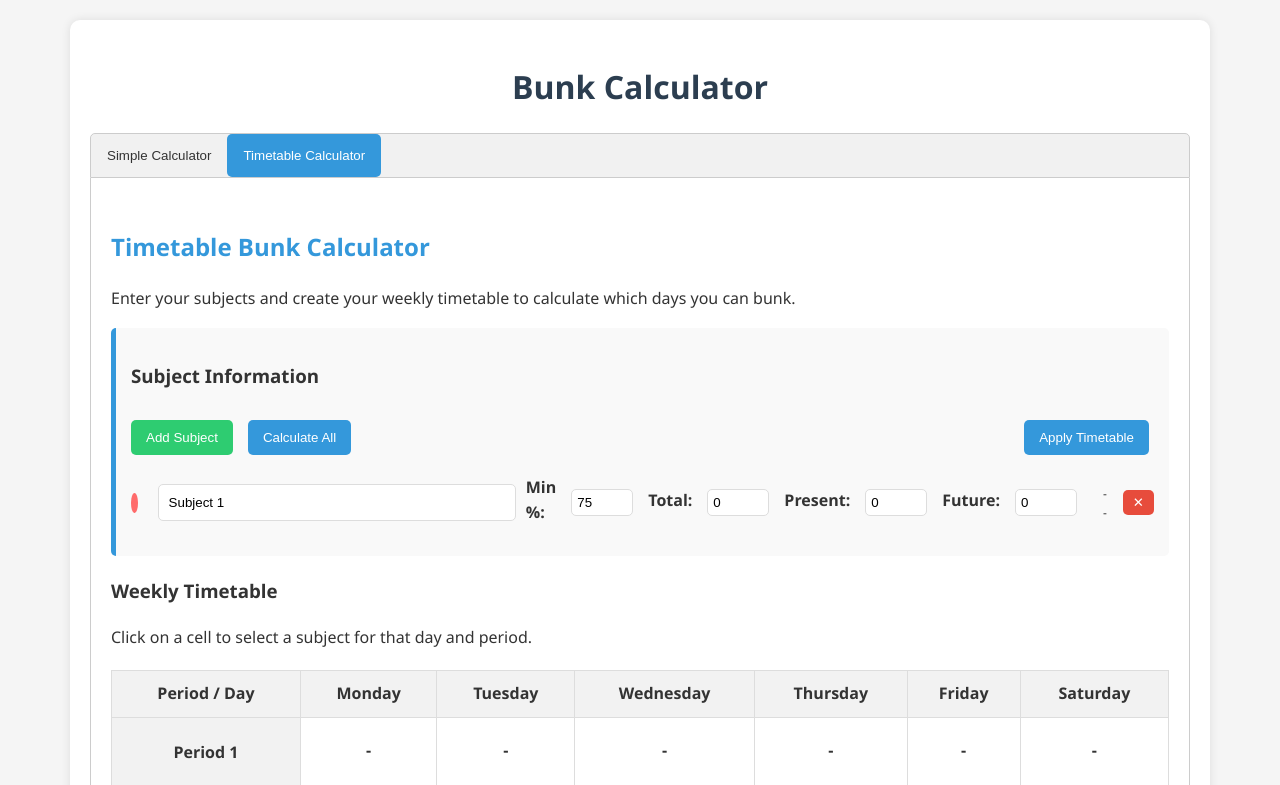
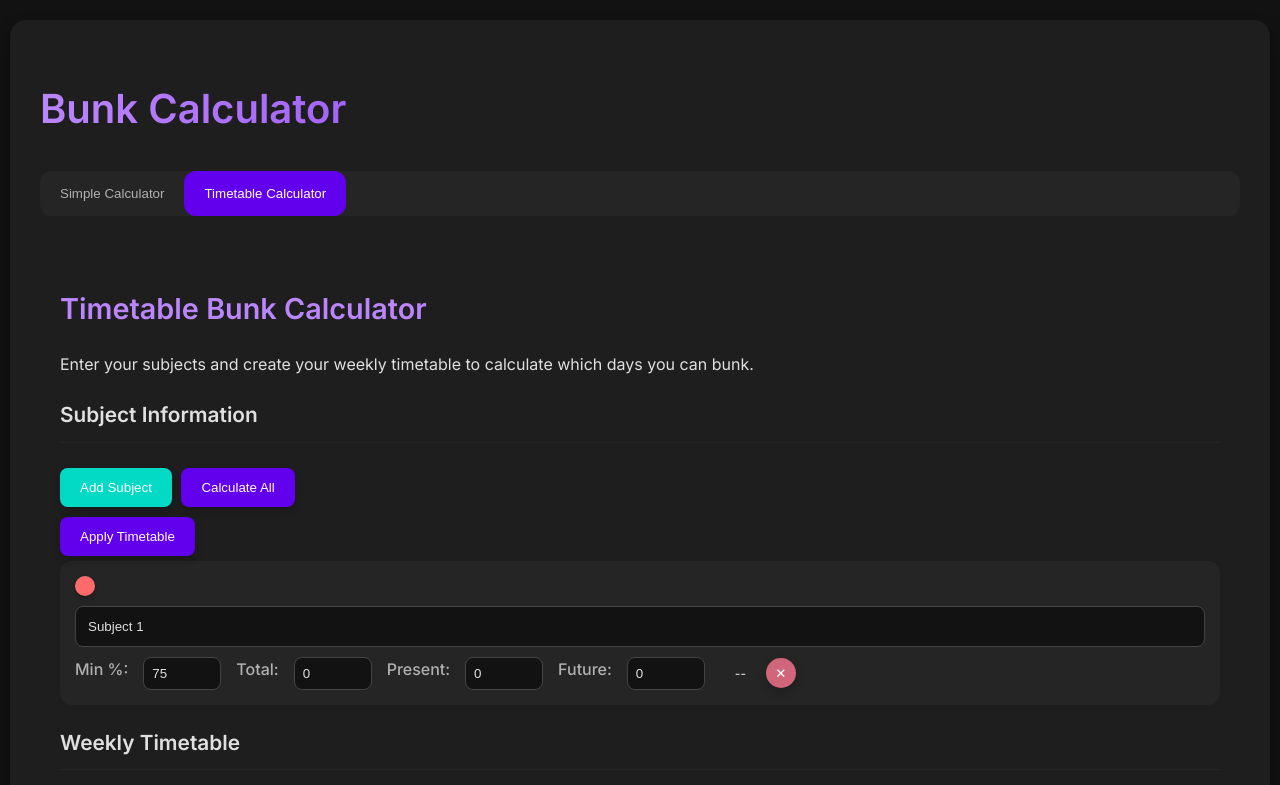
Before and after one commit to casper-bug/stealthbunk, a plain HTML site: page index.html in a window 1280 px wide. Both pictures are taken after a click on the button "Timetable Calculator". Shown: the top 785 px of the page. Drawn offline with Linux system fonts and the light colour scheme.

Commit message:
Update index.html

```diff
--- a/index.html
+++ b/index.html
@@ -2,186 +2,312 @@
 <html lang="en">
 <head>
     <meta charset="UTF-8">
+    <link href="https://fonts.googleapis.com/css2?family=Inter:wght@400;500;600;700&display=swap" rel="stylesheet">
     <meta name="viewport" content="width=device-width, initial-scale=1.0">
     <title>Bunk Calculator</title>
     <style>
+        /* Main theme colors */
+:root {
+  --bg-primary: #121212;
+  --bg-secondary: #1e1e1e;
+  --bg-tertiary: #252525;
+  --text-primary: #e0e0e0;
+  --text-secondary: #b0b0b0;
+  --accent-primary: #6200ee;
+  --accent-secondary: #bb86fc;
+  --error: #cf6679;
+  --success: #03dac6;
+  --warning: #ffab40;
+  --card-shadow: 0 8px 16px rgba(0, 0, 0, 0.4);
+}
+
+/* Base styles */
 body {
-            font-family: 'Segoe UI', Tahoma, Geneva, Verdana, sans-serif;
+  font-family: 'Inter', 'Segoe UI', sans-serif;
   line-height: 1.6;
   margin: 0;
-            padding: 20px;
-            background-color: #f5f5f5;
-            color: #333;
+  padding: 0;
+  background: var(--bg-primary);
+  color: var(--text-primary);
+  transition: all 0.3s ease;
 }
+
 .container {
-            max-width: 1100px;
-            margin: 0 auto;
-            background: white;
-            padding: 20px;
-            border-radius: 10px;
-            box-shadow: 0 0 10px rgba(0, 0, 0, 0.1);
+  max-width: 1200px;
+  margin: 20px auto;
+  background: var(--bg-secondary);
+  padding: 30px;
+  border-radius: 16px;
+  box-shadow: var(--card-shadow);
 }
+
+h1, h2, h3 {
+  color: var(--text-primary);
+  margin-bottom: 20px;
+  font-weight: 600;
+}
+
 h1 {
-            color: #2c3e50;
-            text-align: center;
-            margin-bottom: 20px;
+  font-size: 2.5rem;
+  background: linear-gradient(90deg, var(--accent-secondary), var(--accent-primary));
+  -webkit-background-clip: text;
+  background-clip: text;
+  color: transparent;
+  margin-bottom: 30px;
 }
+
 h2 {
-            color: #3498db;
+  font-size: 1.8rem;
+  color: var(--accent-secondary);
   margin-top: 30px;
 }
+
+h3 {
+  font-size: 1.3rem;
+  border-bottom: 1px solid var(--bg-tertiary);
+  padding-bottom: 10px;
+}
+
 .calculator {
   display: flex;
   flex-wrap: wrap;
-            gap: 20px;
+  gap: 25px;
+  margin-bottom: 30px;
+}
+
+.input-group {
+  flex: 1;
+  min-width: 280px;
+  background: var(--bg-tertiary);
+  padding: 20px;
+  border-radius: 12px;
+  box-shadow: 0 4px 8px rgba(0, 0, 0, 0.2);
+}
+
+label {
+  display: block;
+  margin-bottom: 8px;
+  font-weight: 500;
+  color: var(--text-secondary);
+}
+
+input, select {
+  width: 100%;
+  padding: 12px;
+  border: 1px solid #444;
+  background: var(--bg-primary);
+  border-radius: 8px;
+  margin-bottom: 15px;
+  color: var(--text-primary);
+  transition: all 0.3s ease;
+}
+
+input:focus, select:focus {
+  outline: none;
+  border-color: var(--accent-secondary);
+  box-shadow: 0 0 0 2px rgba(187, 134, 252, 0.3);
+}
+
+button {
+  background: var(--accent-primary);
+  color: white;
+  border: none;
+  padding: 12px 20px;
+  border-radius: 8px;
+  cursor: pointer;
+  margin: 5px 5px 5px 0;
+  font-weight: 500;
+  transition: all 0.2s ease;
+  box-shadow: 0 4px 8px rgba(0, 0, 0, 0.2);
+}
+
+button:hover {
+  background: var(--accent-secondary);
+  transform: translateY(-2px);
+  box-shadow: 0 6px 12px rgba(0, 0, 0, 0.3);
+}
+
+.result {
+  margin-top: 20px;
+  padding: 20px;
+  background: var(--bg-tertiary);
+  border-radius: 12px;
+  border-left: 5px solid var(--accent-primary);
+  box-shadow: 0 4px 8px rgba(0, 0, 0, 0.2);
+}
+
+/* Tabs */
+.tab {
+  overflow: hidden;
+  border: none;
+  background: var(--bg-tertiary);
+  border-radius: 12px;
+  display: flex;
   margin-bottom: 20px;
 }
-        .input-group {
-            flex: 1;
-            min-width: 250px;
-        }
-        label {
-            display: block;
-            margin-bottom: 5px;
-            font-weight: bold;
-        }
-        input, select {
-            width: 100%;
-            padding: 10px;
-            border: 1px solid #ddd;
-            border-radius: 5px;
-            margin-bottom: 15px;
-        }
-        button {
-            background-color: #3498db;
-            color: white;
-            border: none;
-            padding: 10px 15px;
-            border-radius: 5px;
-            cursor: pointer;
-            margin-top: 10px;
-            margin-right: 5px;
-        }
-        button:hover {
-            background-color: #2980b9;
-        }
-        .result {
-            margin-top: 20px;
-            padding: 15px;
-            background-color: #f0f8ff;
-            border-radius: 5px;
-            border-left: 5px solid #3498db;
-        }
-        .result h3 {
-            margin-top: 0;
-            color: #2c3e50;
-        }
-        .tab {
-            overflow: hidden;
-            border: 1px solid #ccc;
-            background-color: #f1f1f1;
-            border-radius: 5px 5px 0 0;
-        }
+
 .tab button {
-            background-color: inherit;
+  background: transparent;
   float: left;
   border: none;
   outline: none;
   cursor: pointer;
-            padding: 14px 16px;
+  padding: 15px 20px;
   transition: 0.3s;
-            color: #333;
+  color: var(--text-secondary);
   margin: 0;
+  border-radius: 12px;
+  box-shadow: none;
 }
+
 .tab button:hover {
-            background-color: #ddd;
+  background: rgba(255, 255, 255, 0.05);
+  transform: none;
+  box-shadow: none;
 }
+
 .tab button.active {
-            background-color: #3498db;
+  background: var(--accent-primary);
   color: white;
 }
+
 .tabcontent {
   display: none;
   padding: 20px;
-            border: 1px solid #ccc;
-            border-top: none;
-            border-radius: 0 0 5px 5px;
-            animation: fadeEffect 1s;
+  border: none;
+  border-radius: 12px;
+  background: var(--bg-secondary);
+  animation: fadeIn 0.5s;
 }
-        @keyframes fadeEffect {
-            from {opacity: 0;}
-            to {opacity: 1;}
+
+@keyframes fadeIn {
+  from { opacity: 0; }
+  to { opacity: 1; }
 }
+
+/* Tables */
 table {
   width: 100%;
-            border-collapse: collapse;
+  border-collapse: separate;
+  border-spacing: 0;
   margin-top: 20px;
+  box-shadow: 0 4px 8px rgba(0, 0, 0, 0.2);
+  border-radius: 12px;
+  overflow: hidden;
 }
+
 th, td {
-            border: 1px solid #ddd;
-            padding: 8px;
+  border: none;
+  padding: 15px;
   text-align: left;
 }
+
 th {
-            background-color: #f2f2f2;
+  background: var(--bg-tertiary);
+  color: var(--text-secondary);
+  font-weight: 500;
 }
-        .timetable-container {
-            margin-top: 20px;
+
+td {
+  border-bottom: 1px solid var(--bg-tertiary);
 }
+
+/* Subject entries */
 .subject-entry {
   display: flex;
   gap: 10px;
-            margin-bottom: 10px;
+  margin-bottom: 15px;
   align-items: center;
+  flex-wrap: wrap;
+  background: var(--bg-tertiary);
+  padding: 15px;
+  border-radius: 12px;
+  transition: all 0.3s ease;
 }
+
+.subject-entry:hover {
+  transform: translateY(-2px);
+  box-shadow: 0 6px 12px rgba(0, 0, 0, 0.3);
+}
+
 .subject-entry input {
   margin-bottom: 0;
 }
+
 .add-subject-btn {
-            background-color: #2ecc71;
+  background: var(--success);
 }
+
 .remove-subject-btn {
-            background-color: #e74c3c;
-            padding: 5px 10px;
+  background: var(--error);
+  padding: 6px 10px;
   margin: 0;
+  border-radius: 50%;
+  width: 30px;
+  height: 30px;
+  display: flex;
+  align-items: center;
+  justify-content: center;
 }
-        .days-input {
+
+.small-input {
   width: 60px;
+  padding: 8px;
+  margin: 0 5px;
 }
+
 .color-indicator {
   width: 20px;
   height: 20px;
   border-radius: 50%;
   display: inline-block;
   margin-right: 10px;
+  box-shadow: 0 2px 4px rgba(0, 0, 0, 0.3);
 }
-        .timetable-grid {
-            width: 100%;
-            border-collapse: collapse;
-            margin-top: 20px;
+
+/* Status indicators */
+.bunk-status {
+  display: inline-block;
+  padding: 4px 10px;
+  border-radius: 20px;
+  font-size: 12px;
+  margin-left: 5px;
+  font-weight: 500;
 }
+
+.can-bunk-status {
+  background: rgba(3, 218, 198, 0.2);
+  color: var(--success);
+}
+
+.cannot-bunk-status {
+  background: rgba(207, 102, 121, 0.2);
+  color: var(--error);
+}
+
+/* Timetable */
 .timetable-grid th, .timetable-grid td {
-            border: 1px solid #ddd;
-            padding: 10px;
   text-align: center;
+  padding: 15px;
+  position: relative;
 }
-        .timetable-grid th {
-            background-color: #f2f2f2;
-        }
+
 .timetable-grid td {
-            position: relative;
   height: 50px;
   cursor: pointer;
+  transition: all 0.3s ease;
 }
-        .timetable-grid td.selected {
-            background-color: #e8f4f8;
+
+.timetable-grid td.can-bunk {
+  background: rgba(3, 218, 198, 0.1);
+  border-left: 3px solid var(--success);
 }
-        .timetable-grid td.can-bunk {
-            background-color: #d4edda;
+
+.timetable-grid td.cannot-bunk {
+  background: rgba(207, 102, 121, 0.1);
+  border-left: 3px solid var(--error);
 }
-        .timetable-grid td.cannot-bunk {
-            background-color: #f8d7da;
-        }
+
 .subject-selector {
   position: absolute;
   top: 0;
@@ -191,67 +317,138 @@
   opacity: 0;
   cursor: pointer;
 }
+
 .subject-display {
-            font-weight: bold;
-            margin-bottom: 5px;
+  font-weight: 500;
 }
+
+.timetable-day {
+  margin-bottom: 15px;
+  padding: 15px;
+  background: var(--bg-tertiary);
+  border-radius: 12px;
+  display: flex;
+  align-items: center;
+}
+
+.weekday-label {
+  font-weight: 500;
+  margin-right: 15px;
+  min-width: 100px;
+}
+
+/* Checkboxes */
+input[type="checkbox"] {
+  width: auto;
+  margin-right: 10px;
+  accent-color: var(--accent-primary);
+}
+
+/* Media Queries */
+@media only screen and (max-width: 1024px) {
+  .container {
+    padding: 20px;
+    margin: 10px;
+  }
+
+  h1 {
+    font-size: 2rem;
+  }
+
+  h2 {
+    font-size: 1.5rem;
+  }
+}
+
+@media only screen and (max-width: 768px) {
+  .calculator {
+    flex-direction: column;
+  }
+
+  .input-group {
+    min-width: 100%;
+  }
+
+  .tab button {
+    padding: 12px 15px;
+    font-size: 14px;
+  }
+
+  .subject-entry {
+    flex-wrap: wrap;
+  }
+
+  .timetable-grid {
+    font-size: 14px;
+  }
+
+  .timetable-grid th, .timetable-grid td {
+    padding: 10px 5px;
+  }
+}
+
+@media only screen and (max-width: 480px) {
+  h1 {
+    font-size: 1.8rem;
+  }
+
+  .tab {
+    flex-wrap: wrap;
+  }
+
+  .tab button {
+    flex: 1;
+    width: 100%;
+    white-space: nowrap;
+    font-size: 12px;
+    padding: 10px;
+  }
+
+  .result {
+    padding: 15px;
+  }
+
   .small-input {
     width: 50px;
-            padding: 5px;
-            margin: 0 5px;
+    padding: 6px;
   }
-        .bunk-status {
-            display: inline-block;
-            padding: 2px 6px;
-            border-radius: 3px;
+
+  .timetable-grid {
     font-size: 12px;
-            margin-left: 5px;
   }
-        .can-bunk-status {
-            background-color: #d4edda;
-            color: #155724;
+
+  .subject-display {
+    font-size: 12px;
   }
-        .cannot-bunk-status {
-            background-color: #f8d7da;
-            color: #721c24;
+
+  .timetable-day {
+    flex-wrap: wrap;
   }
-        .subject-summary {
-            margin-bottom: 20px;
-            padding: 15px;
-            background-color: #f9f9f9;
-            border-radius: 5px;
-            border-left: 5px solid #3498db;
+
+  .weekday-label {
+    min-width: auto;
+    margin-bottom: 5px;
+    width: 100%;
   }
-        .subject-info {
-            display: flex;
-            flex-wrap: wrap;
-            gap: 10px;
 }
-        .subject-info div {
-            flex: 1;
-            min-width: 150px;
+
+/* Dark scrollbar */
+::-webkit-scrollbar {
+  width: 10px;
+  height: 10px;
 }
-        .timetable-day {
-            margin-bottom: 5px;
+
+::-webkit-scrollbar-track {
+  background: var(--bg-primary);
 }
-        .weekday-label {
-            font-weight: bold;
-            margin-right: 10px;
+
+::-webkit-scrollbar-thumb {
+  background: var(--bg-tertiary);
+  border-radius: 10px;
 }
-        .bunk-checkbox {
-            margin-left: 10px;
-        }
-        .bunk-section {
-            margin-top: 30px;
-        }
-        .control-panel {
-            display: flex;
-            justify-content: space-between;
-            margin-bottom: 20px;
-        }
-        .subject-controls {
-            display: flex;
-            gap: 10px;
+
+::-webkit-scrollbar-thumb:hover {
+  background: var(--accent-primary);
 }
     </style>
 </head>
```
Lines whose indentation alone changed are shown as unchanged.
